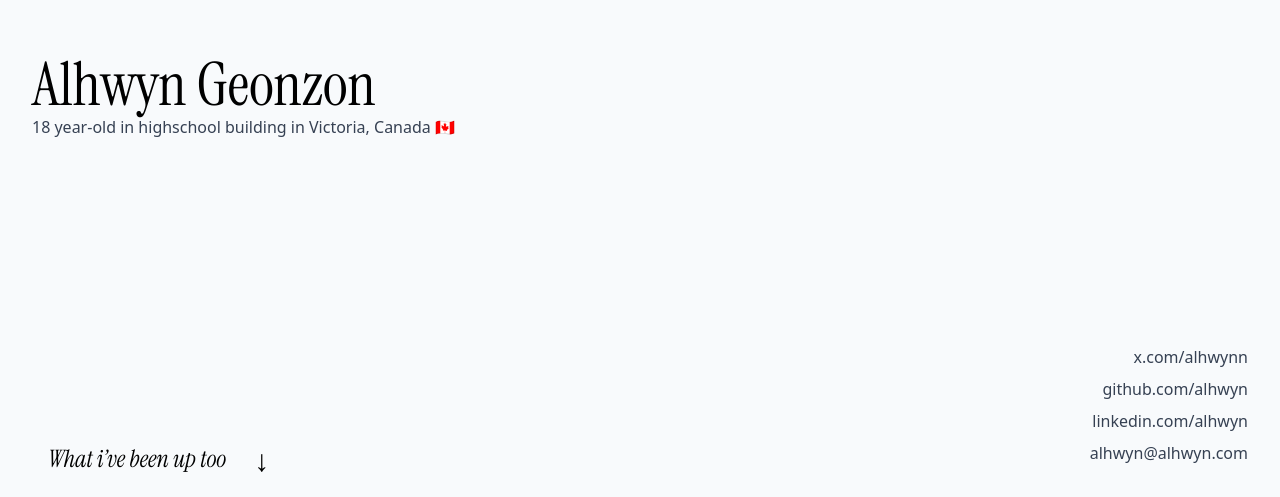
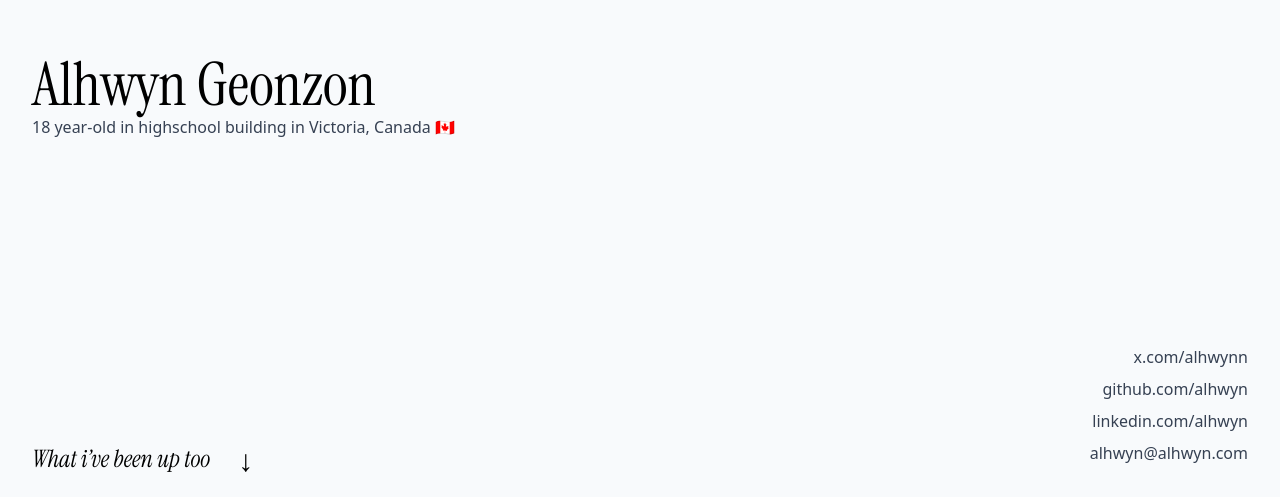
Before and after one commit to Alhwyn/portfolio, a Next.js app: page / in a window 1280 px wide. Shown: the part 303-800 px from the top of the page. Built offline with nearby package versions, Linux system fonts and the light colour scheme.

Commit message:
remove pl-4 in the what ive  been up to

```diff
--- a/app/page.tsx
+++ b/app/page.tsx
@@ -69,7 +69,7 @@ export default function Home() {
             <a href="mailto:alhwyn@alhwyn.com" className="block hover:underline">alhwyn@alhwyn.com</a>
         </div>
         <div className="absolute bottom-5 left-8 flex items-center gap-x-2">
-          <h3 className="text-2xl instrument-serif-regular-italic pl-4">What i’ve been up too</h3>
+          <h3 className="text-2xl instrument-serif-regular-italic">What i’ve been up too</h3>
           <span className="pl-5 text-3xl  slow-bounce">↓</span>
         </div>
 
```
